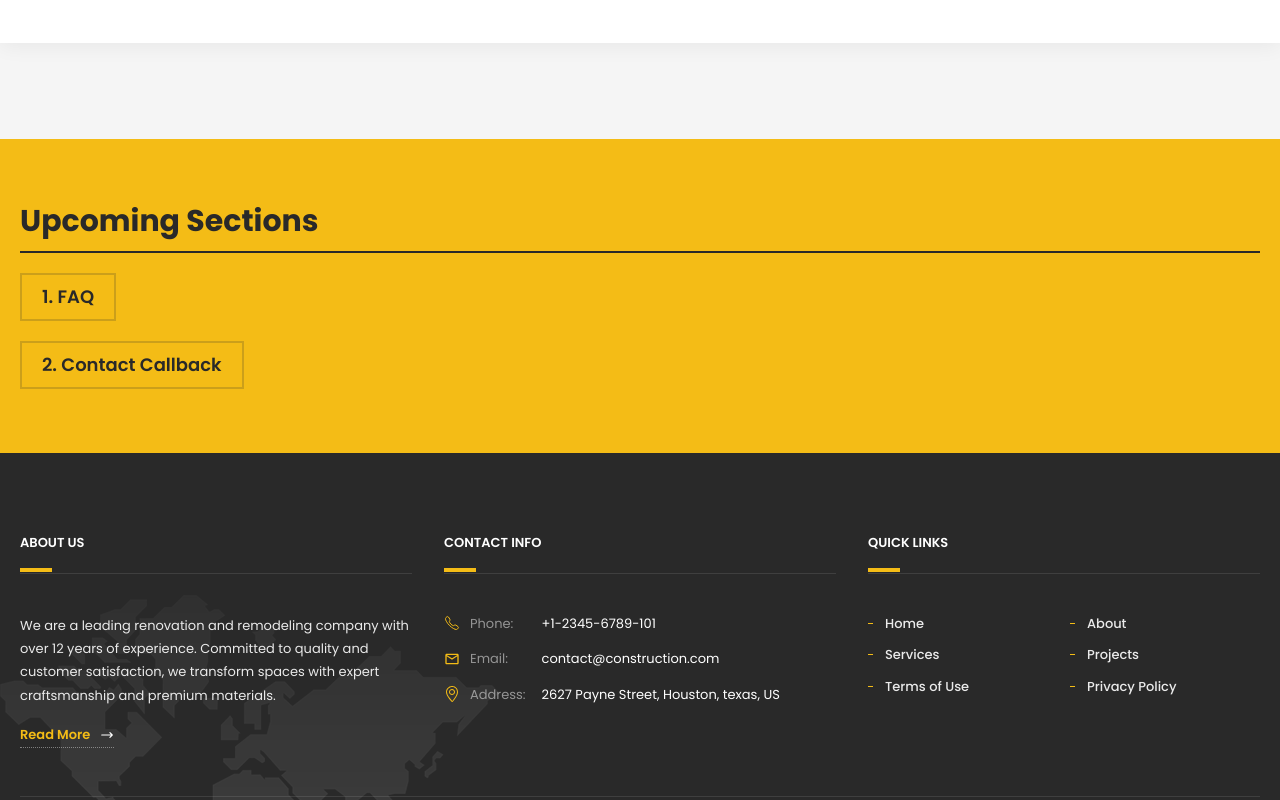
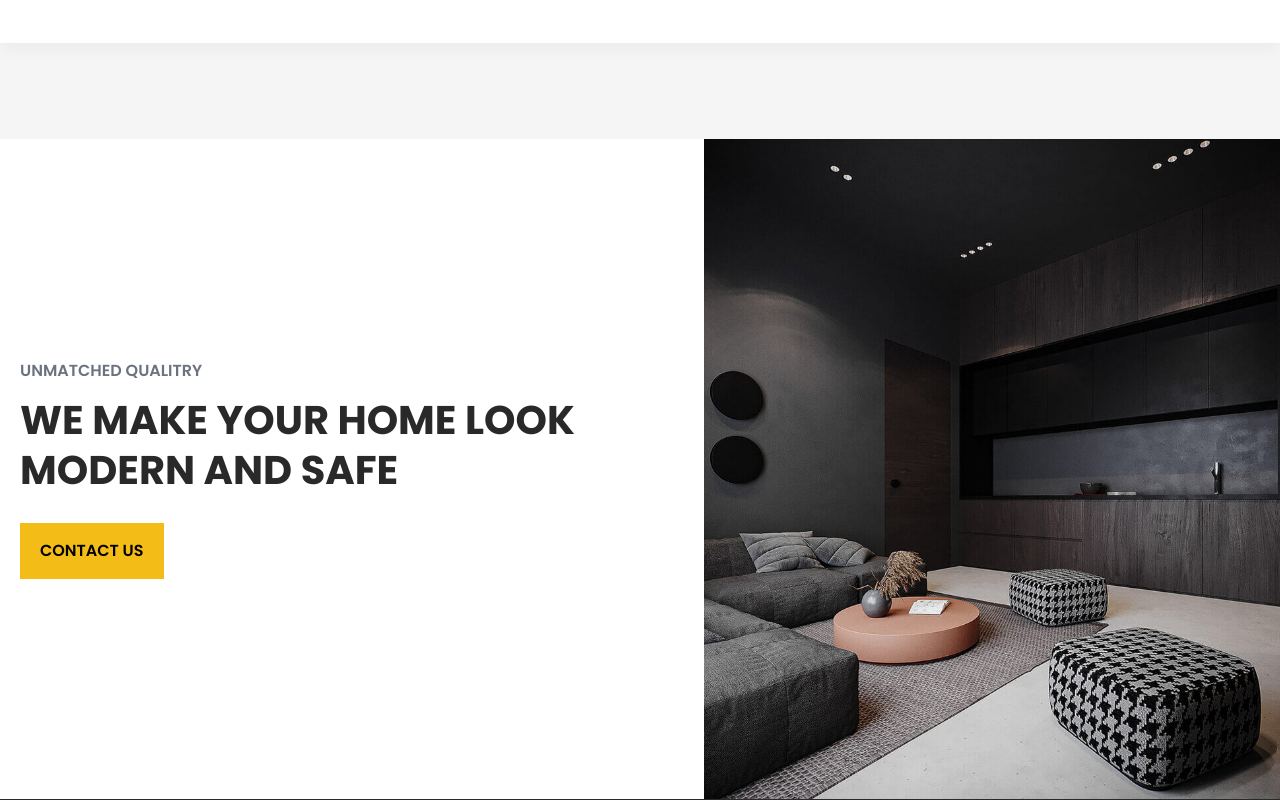
Before and after one commit to sababashfak/fastflow_frontend, a React (Vite) app: page / in a window 1280 px wide. Shown: the part 6860-7660 px from the top of the page. Built offline with nearby package versions, Linux system fonts and the light colour scheme.

Commit message:
contact callback added

```diff
--- /dev/null
+++ b/src/components/Home/ContactCallback.tsx
@@ -0,0 +1,35 @@
+import { Link } from "react-router-dom";
+
+const ContactCallback = () => {
+  return (
+    <section className="relative bg-white">
+      <div className="container">
+        <div className="grid-cols-1 md:grid-cols-2">
+          <div className="max-w-xs py-10 md:py-14 lg:max-w-md lg:py-24 xl:max-w-xl xl:py-[220px]">
+            <h4 className="text-sm font-semibold uppercase text-gray-500 xl:text-base">
+              Unmatched Qualitry
+            </h4>
+            <h3 className="mt-3 text-[22px] font-bold uppercase leading-tight text-dark lg:text-3xl xl:text-[40px] xl:leading-tight">
+              We Make Your Home Look Modern and Safe
+            </h3>
+            <Link
+              to="/contact"
+              className="mt-5 inline-block bg-primary px-4 py-3.5 text-sm font-semibold uppercase duration-300 hover:bg-primary/90 xl:mt-7 xl:px-5 xl:py-4 xl:text-base"
+            >
+              Contact us
+            </Link>
+          </div>
+        </div>
+      </div>
+      <div className="aspect-[4/3] w-full md:absolute md:bottom-0 md:right-0 md:h-full md:w-1/2 xl:w-[45%]">
+        <img
+          className="h-full w-full object-cover"
+          src="/contact-callback.jpg"
+          alt="Contact Callback"
+        />
+      </div>
+    </section>
+  );
+};
+
+export default ContactCallback;
--- a/src/components/Home/NextSections.tsx
+++ b/src/components/Home/NextSections.tsx
@@ -1,4 +1,4 @@
-const sections = ["FAQ", "Contact Callback"];
+const sections = ["Contact Callback"];
 
 const NextSections = () => {
   return (
--- a/src/components/shared/Footer.tsx
+++ b/src/components/shared/Footer.tsx
@@ -144,7 +144,11 @@ const Footer = () => {
           </p>
           <p className="text-xs text-white/60">
             Developed by{" "}
-            <a target="_blank" href="#" className="font-medium text-primary">
+            <a
+              target="_blank"
+              href="https://poshcoder.com"
+              className="font-medium text-primary"
+            >
               Posh Coder
             </a>
           </p>
--- a/src/pages/Home.tsx
+++ b/src/pages/Home.tsx
@@ -1,8 +1,8 @@
 import AboutUs from "@/components/Home/AboutUs";
 import Blog from "@/components/Home/Blog";
+import ContactCallback from "@/components/Home/ContactCallback";
 import FAQs from "@/components/Home/FAQs";
 import Hero from "@/components/Home/Hero";
-import NextSections from "@/components/Home/NextSections";
 import OurServices from "@/components/Home/OurServices";
 import Projects from "@/components/Home/Projects";
 import RequestCallback from "@/components/Home/RequestCallback";
@@ -23,7 +23,7 @@ const Home = () => {
       <Reviews />
       <Blog />
       <FAQs />
-      <NextSections />
+      <ContactCallback />
     </main>
   );
 };
```
Also changed, not shown: public/contact-callback.jpg (added).
